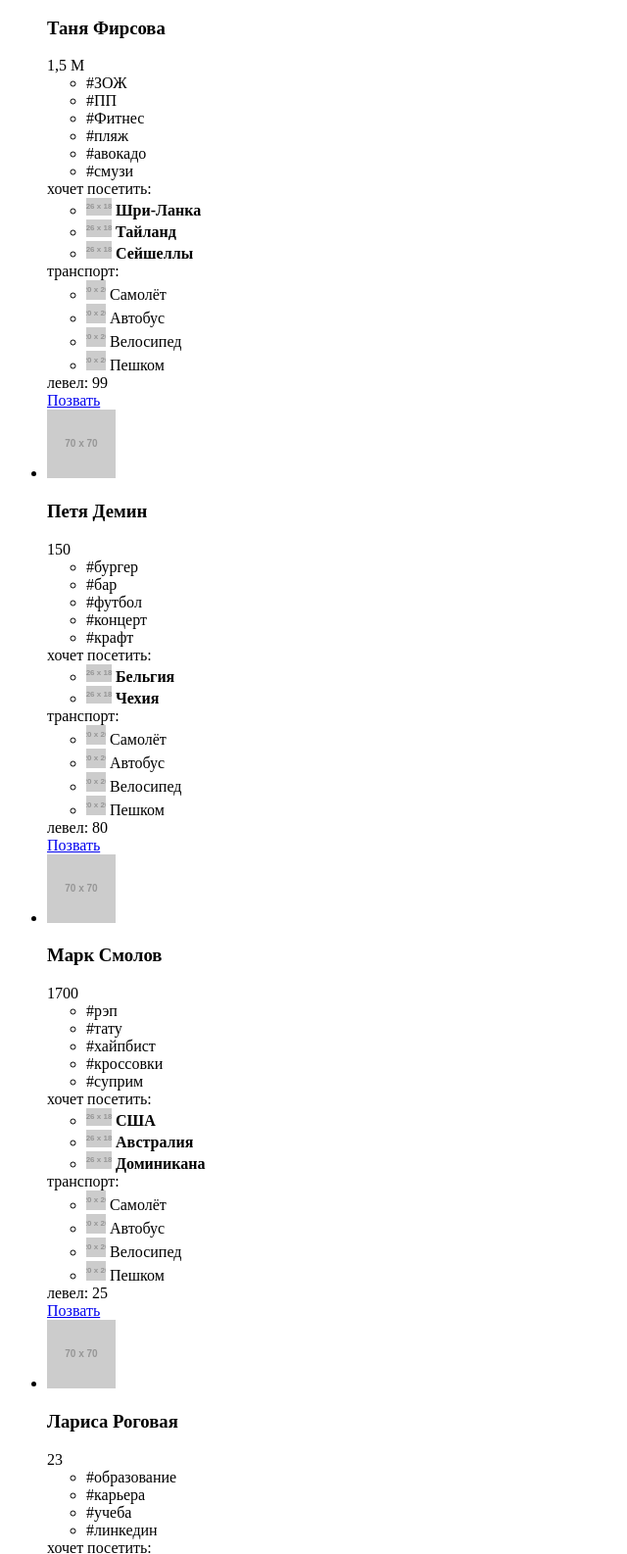
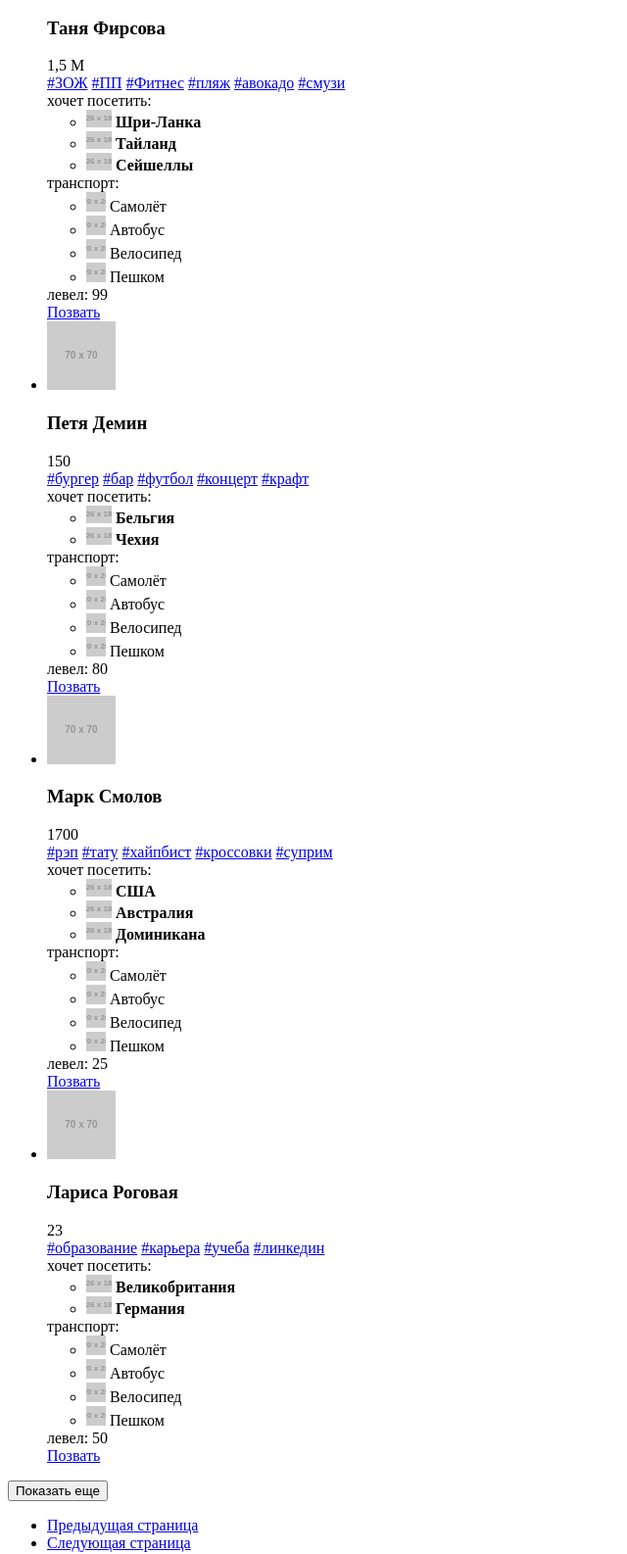
Before and after one commit to Muhammadjewel/885383-pognali-17, a website: page source/catalog.html in a window 1280 px wide. Shown: the part 480-2066 px from the top of the page at 98% size, without its empty margins (0-640 px from the left). Drawn offline with Linux system fonts and the light colour scheme; placeholder pictures from the web are drawn by us.

Commit message:
Fix tag related issue

```diff
--- a/source/catalog.html
+++ b/source/catalog.html
@@ -49,14 +49,14 @@
               </div>
               <h3 class="companion__name companion__name--active">Таня Фирсова</h3>
               <span class="companion__followers">1,5 М</span>
-              <ul class="tags companion__tags">
-                <li class="tags__item">#ЗОЖ</li>
-                <li class="tags__item">#ПП</li>
-                <li class="tags__item">#Фитнес</li>
-                <li class="tags__item">#пляж</li>
-                <li class="tags__item">#авокадо</li>
-                <li class="tags__item">#смузи</li>
-              </ul>
+              <div class="tags companion__tags">
+                <a class="tags__item" href="#">#ЗОЖ</a>
+                <a class="tags__item" href="#">#ПП</a>
+                <a class="tags__item" href="#">#Фитнес</a>
+                <a class="tags__item" href="#">#пляж</a>
+                <a class="tags__item" href="#">#авокадо</a>
+                <a class="tags__item" href="#">#смузи</a>
+              </div>
               <div class="countries">
                 <span class="companion__label">хочет посетить:</span>
                 <ul class="countries__list">
@@ -109,13 +109,13 @@
               </div>
               <h3 class="companion__name companion__name--inactive">Петя Демин</h3>
               <span class="companion__followers">150</span>
-              <ul class="tags companion__tags">
-                <li class="tags__item">#бургер</li>
-                <li class="tags__item">#бар</li>
-                <li class="tags__item">#футбол</li>
-                <li class="tags__item">#концерт</li>
-                <li class="tags__item">#крафт</li>
-              </ul>
+              <div class="tags companion__tags">
+                <a class="tags__item" href="#">#бургер</a>
+                <a class="tags__item" href="#">#бар</a>
+                <a class="tags__item" href="#">#футбол</a>
+                <a class="tags__item" href="#">#концерт</a>
+                <a class="tags__item" href="#">#крафт</a>
+              </div>
               <div class="countries">
                 <span class="companion__label">хочет посетить:</span>
                 <ul class="countries__list">
@@ -164,13 +164,13 @@
               </div>
               <h3 class="companion__name companion__name--inactive">Марк Смолов</h3>
               <span class="companion__followers">1700</span>
-              <ul class="tags companion__tags">
-                <li class="tags__item">#рэп</li>
-                <li class="tags__item">#тату</li>
-                <li class="tags__item">#хайпбист</li>
-                <li class="tags__item">#кроссовки</li>
-                <li class="tags__item">#суприм</li>
-              </ul>
+              <div class="tags companion__tags">
+                <a class="tags__item" href="#">#рэп</a>
+                <a class="tags__item" href="#">#тату</a>
+                <a class="tags__item" href="#">#хайпбист</a>
+                <a class="tags__item" href="#">#кроссовки</a>
+                <a class="tags__item" href="#">#суприм</a>
+              </div>
               <div class="countries">
                 <span class="companion__label">хочет посетить:</span>
                 <ul class="countries__list">
@@ -223,12 +223,12 @@
               </div>
               <h3 class="companion__name companion__name--inactive">Лариса Роговая</h3>
               <span class="companion__followers">23</span>
-              <ul class="tags companion__tags">
-                <li class="tags__item">#образование</li>
-                <li class="tags__item">#карьера</li>
-                <li class="tags__item">#учеба</li>
-                <li class="tags__item">#линкедин</li>
-              </ul>
+              <div class="tags companion__tags">
+                <a class="tags__item" href="#">#образование</a>
+                <a class="tags__item" href="#">#карьера</a>
+                <a class="tags__item" href="#">#учеба</a>
+                <a class="tags__item" href="#">#линкедин</a>
+              </div>
               <div class="countries">
                 <span class="companion__label">хочет посетить:</span>
                 <ul class="countries__list">
```
Also changed, not shown: source/index.html (+15 -15 lines).
